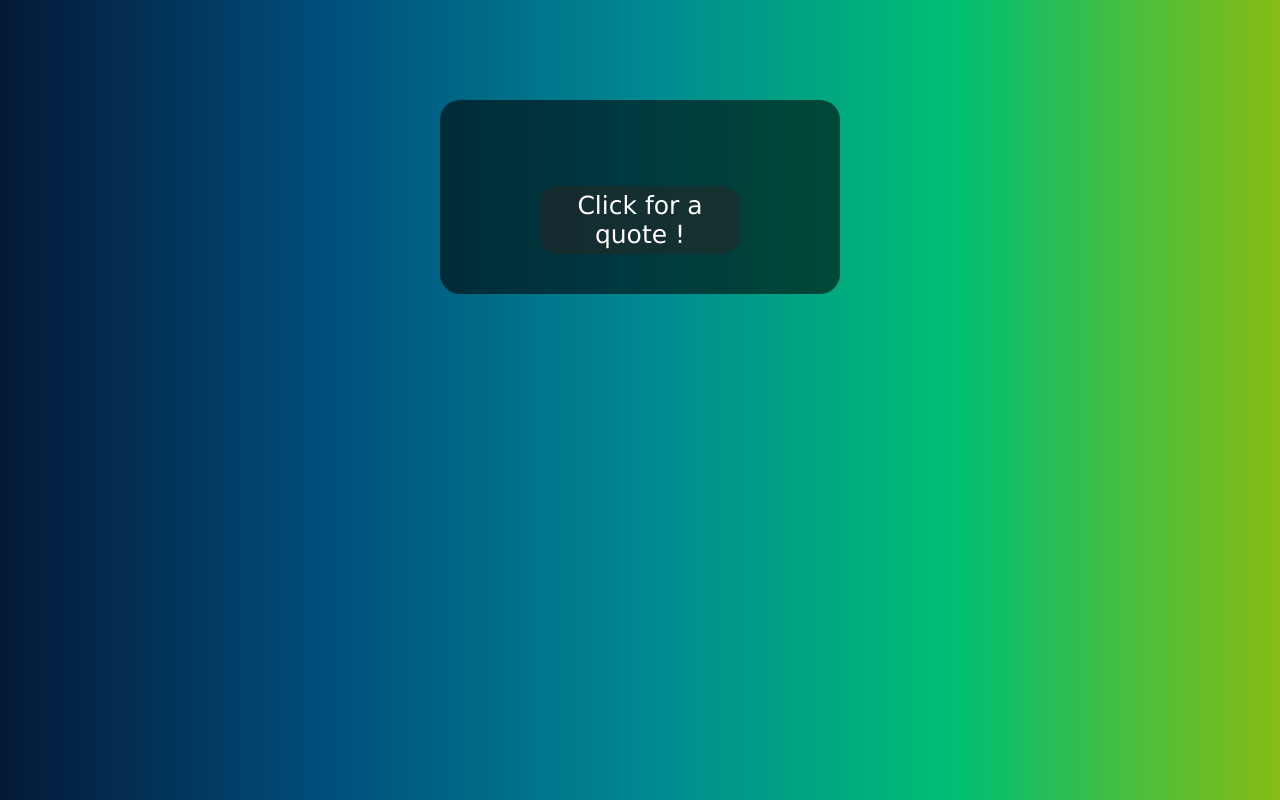
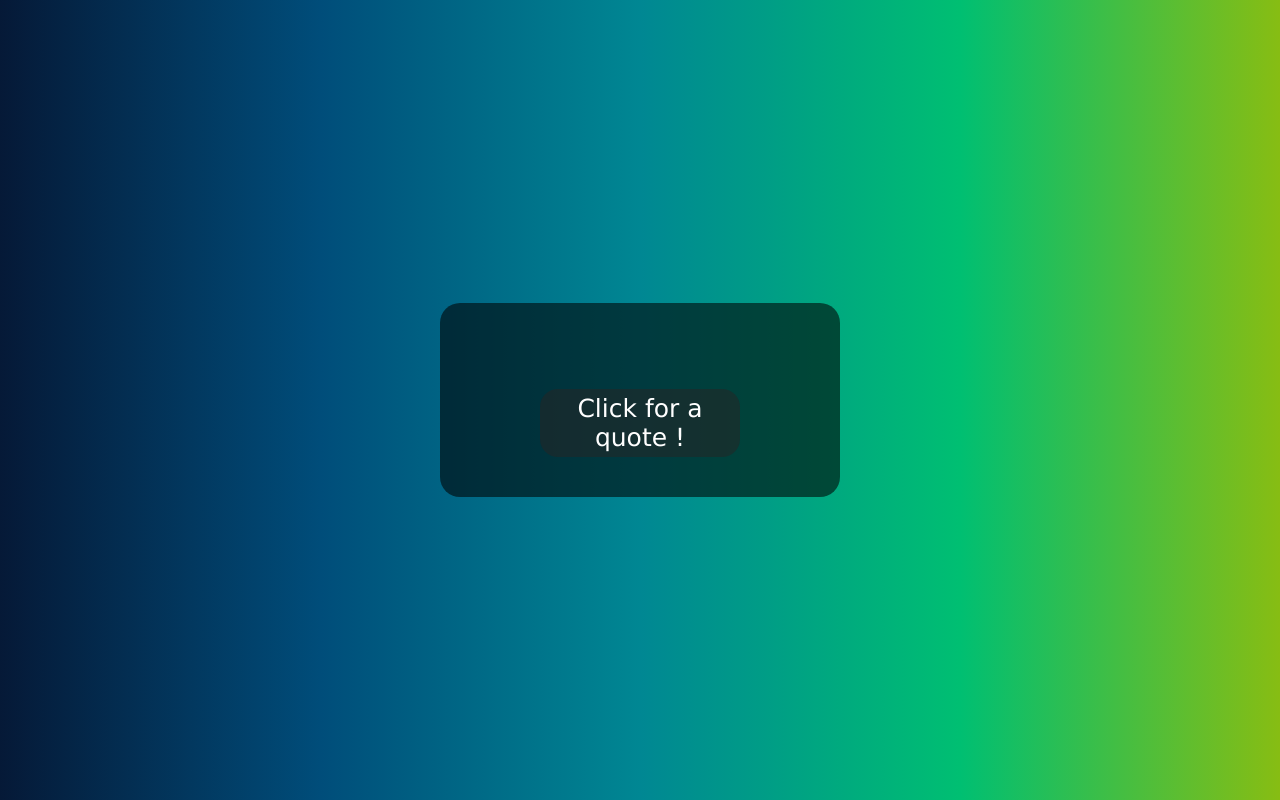
Before and after one commit to sahilrawat001/random-quote, a React (Create React App) app: page / in a window 1280 px wide. Built offline with nearby package versions, Linux system fonts and the light colour scheme.

Commit message:
Fixed title / fixed position center always / small code cleanup

```diff
--- a/public/index.html
+++ b/public/index.html
@@ -24,7 +24,7 @@
       work correctly both with client-side routing and a non-root public URL.
       Learn how to configure a non-root public URL by running `npm run build`.
     -->
-    <title>React App</title>
+    <title>Random quote</title>
   </head>
   <body>
     <noscript>You need to enable JavaScript to run this app.</noscript>
--- a/src/App.css
+++ b/src/App.css
@@ -1,23 +1,28 @@
+html, body {
+  height: 100%;
+}
+
 .App {
   text-align: center;
 }
 #root{
   background-color: #f54f02;
-  max-width: 400px;
+  width: 400px;
   background: rgba(0, 0, 0, .57);
   border-radius: 20px;
   box-sizing: border-box ;
   padding: 40px;
   margin: auto;
   color: white;
-  margin-top: 100px;
-  margin-bottom: 50px;
-
+  text-align: center;
 }
 
 body{
   background-image: linear-gradient(to right, #051937, #004d7a, #008793, #00bf72, #87bd13);
- background-size: cover;
+  background-size: cover;
+  display: flex;
+  align-items: center;
+  justify-content: center;
 }
 
 .click{
@@ -29,13 +34,13 @@ body{
   color:rgb(208, 255, 0) ;
   color: #000;
 }
+
 button{
   cursor: pointer;
   width: 200px;
   margin-top: 25px;
-  margin-left: 60px;
-    font-family:Verdana, Geneva, Tahoma, sans-serif;
-    border-radius: 18px;
+  font-family:Verdana, Geneva, Tahoma, sans-serif;
+  border-radius: 18px;
   font-size: 25px;
   background-color: rgba(38, 38, 38, 0.542);
   outline: none;
--- a/src/App.js
+++ b/src/App.js
@@ -16,7 +16,7 @@ const App = () => {
    },[]);
 
   return (
-      <div className='container' >
+      <div className='container'>
         <div className='data'>
             <Quote items={item} />
         </div>
--- a/src/quoteBox/Quote.jsx
+++ b/src/quoteBox/Quote.jsx
@@ -4,11 +4,11 @@ import './Quote.css';
 const Quote = ({items }) => {
     return (
         <div className='quotebox'>
-            <h1 className='quotebox-quote' >
+            <h1 className='quotebox-quote'>
                 {items.advice}
             </h1>
         </div>
     )
 }
 
- export default Quote;
+export default Quote;
```
